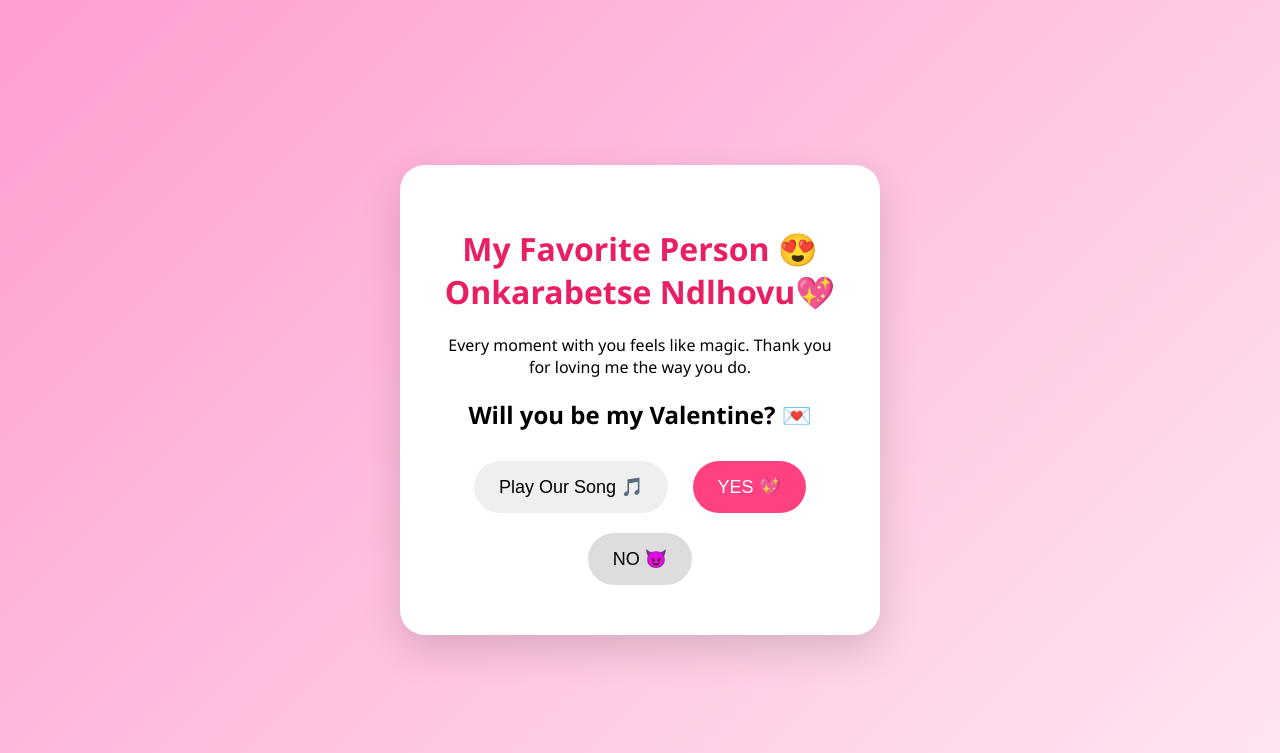
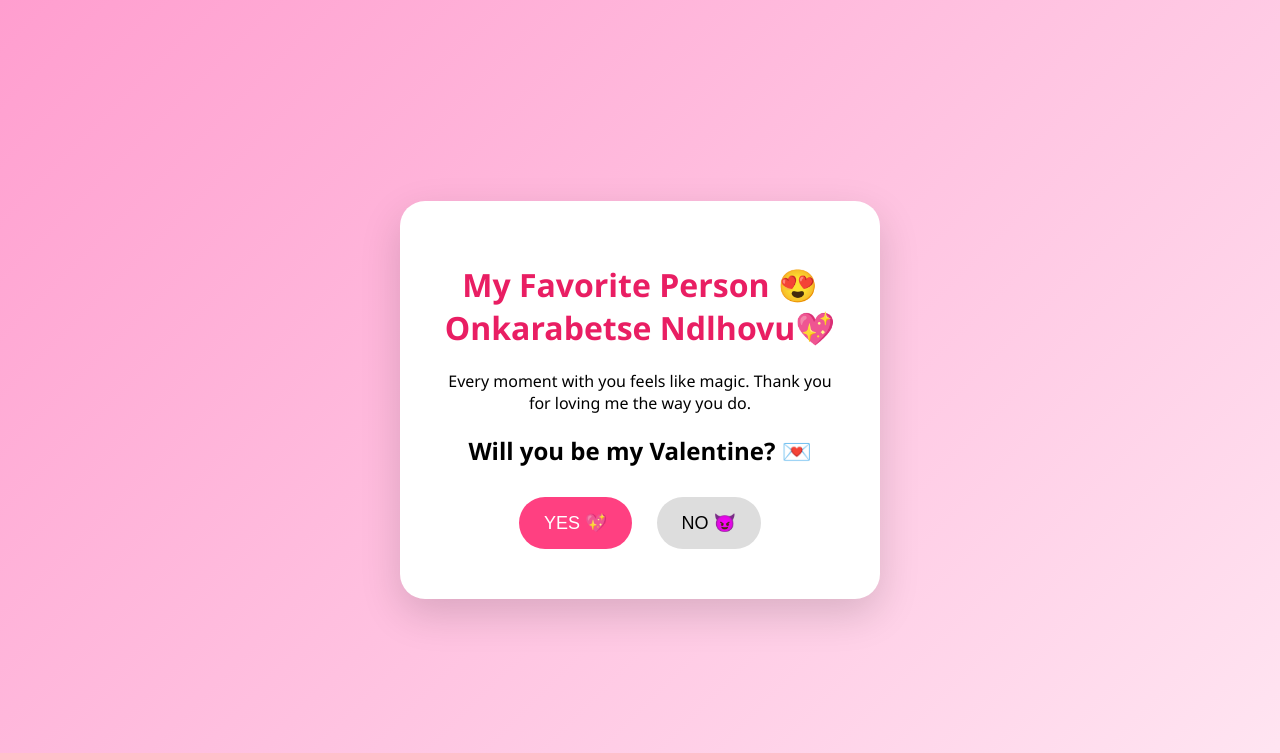
Before and after one commit to neo25-rgb/Personal-Python-Projects, a Flask app: page / in a window 1280 px wide. Shown: the top 753 px of the page. Run offline with Flask 3, Linux system fonts and the light colour scheme; some libraries are stand-ins or nearby versions.

Commit message:
kindness

```diff
--- a/Relations/static/script.js
+++ b/Relations/static/script.js
@@ -24,6 +24,3 @@ function moveButton(button) {
     button.style.top = Math.random() * window.innerHeight + "px";
     button.style.left = Math.random() * window.innerWidth + "px";
 }
-function playMusic() {
-    document.getElementById("bgMusic").play();
-}
--- a/Relations/templates/index.html
+++ b/Relations/templates/index.html
@@ -18,11 +18,8 @@
     <h2>Will you be my Valentine? 💌</h2>
 
     <div class="buttons">
-        <button onclick="playMusic()">Play Our Song 🎵</button>
 
-<audio id="bgMusic" loop>
-    <source src="{{ url_for('static', filename='music/oursong.mp3') }}" type="audio/mpeg">
-</audio>
+
 
         <button class="yes" onclick="sendAnswer('YES')">YES 💖</button>
         <button class="no" onclick="moveButton(this)">NO 😈</button>
@@ -30,7 +27,6 @@
 
     <div id="celebration" class="hidden">
         You just made me the happiest girlfriend ever 😭💖✨
-        <h2>Our Memories 🎥</h2>
 
     </div>
 </div>
```
